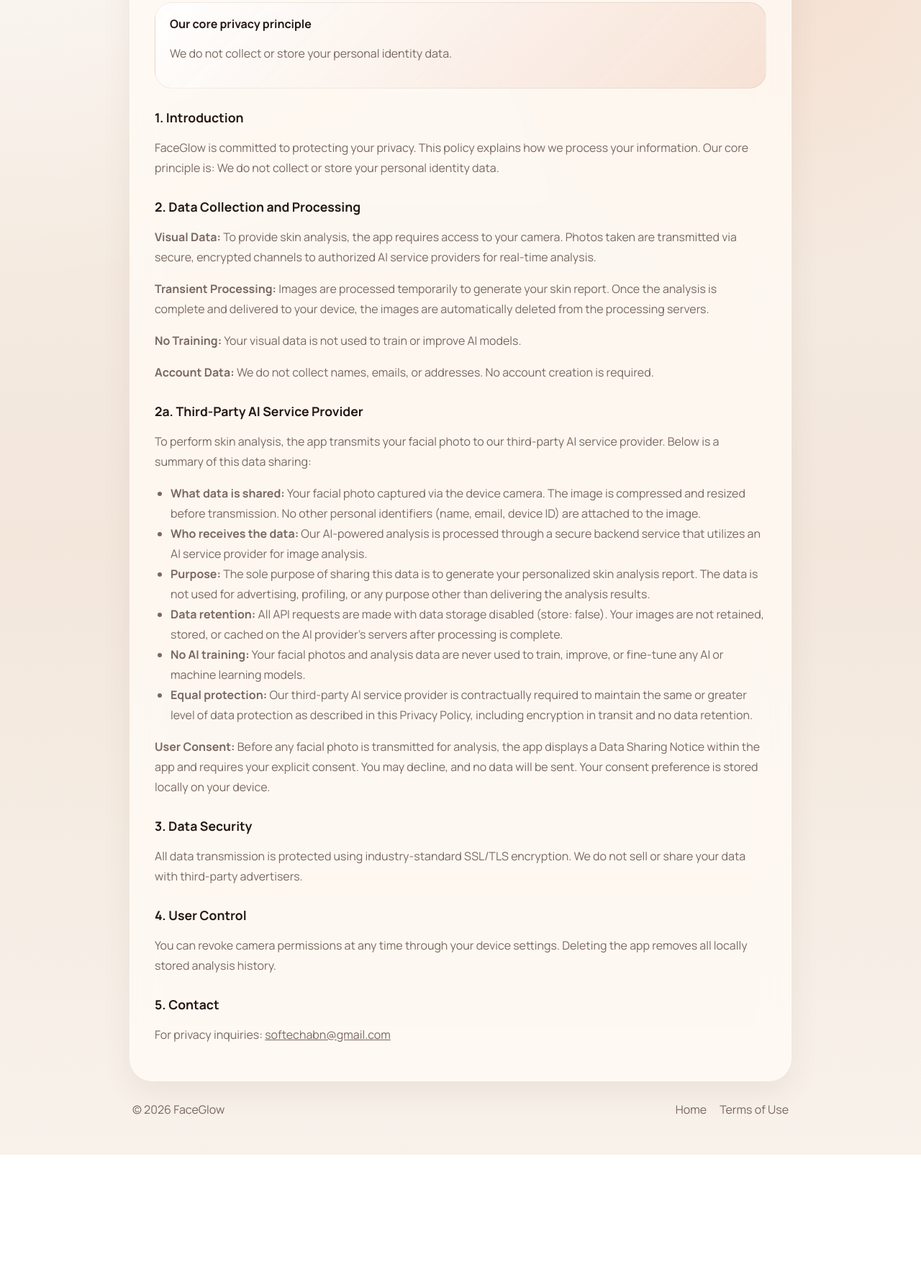
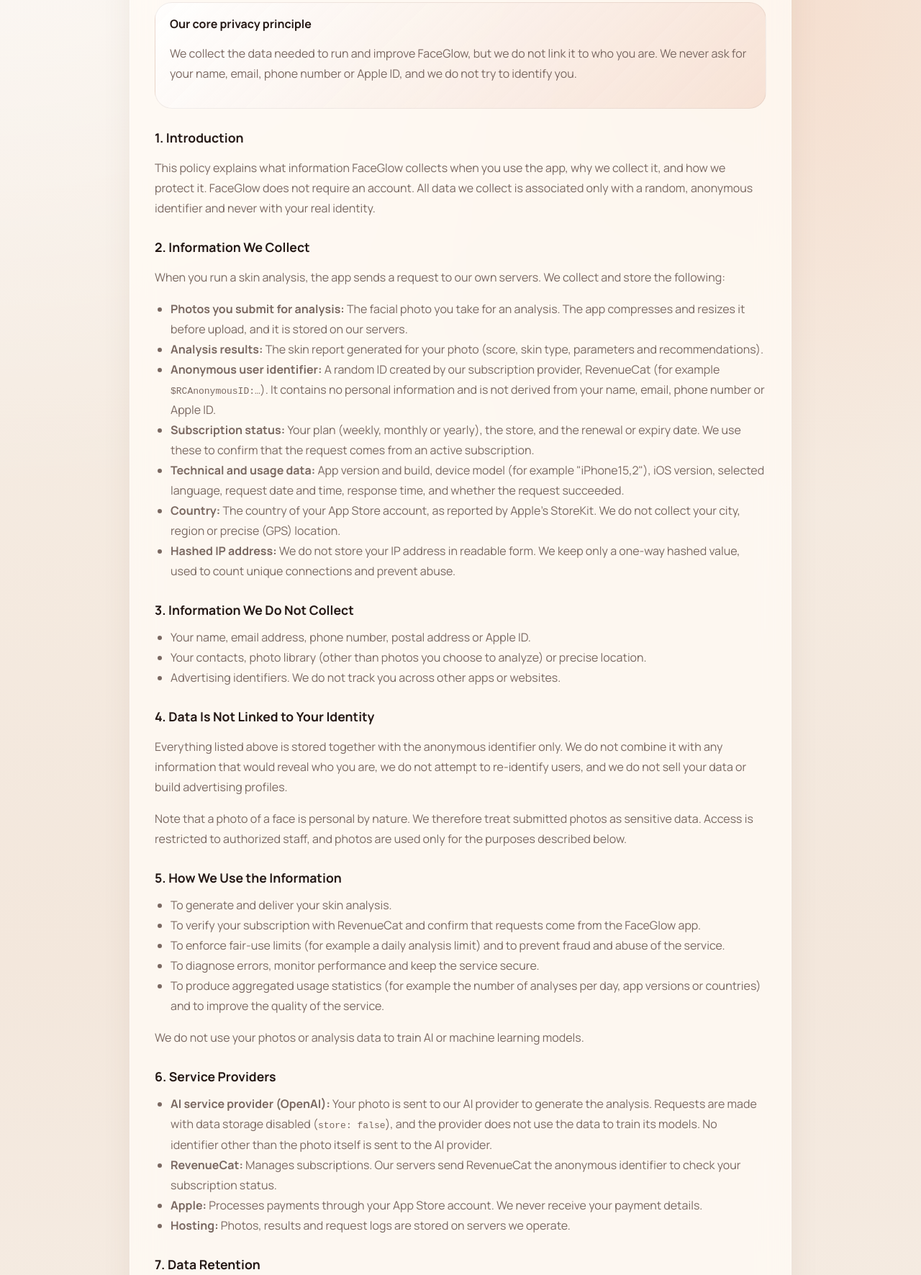
Before and after one commit to busenursahin/skin-analyzer-web, a plain HTML site: page privacy-policy.html in a window 1280 px wide. Shown: the part 279-2050 px from the top of the page at 72% size. Before the commit the page ends 1883 px from the top, so only its background shows below. Drawn offline with nearby package versions, Linux system fonts and the light colour scheme.

Commit message:
docs: gizlilik politikası ve kullanım koşulları veri toplama bölümü
- Toplanan veriler: fotoğraflar, analiz sonuçları, anonim RevenueCat ID, abonelik durumu, teknik veriler, App Store ülkesi, hash'lenmiş IP
- Veriler kimlikle ilişkilendirilmez; AI eğitiminde kullanılmaz
- Kullanım koşullarına veri toplama ve API kötüye kullanım maddeleri

Co-Authored-By: Claude Opus 5.5 <noreply@anthropic.com>

```diff
--- a/privacy-policy.html
+++ b/privacy-policy.html
@@ -30,44 +30,78 @@
 
     <main class="legal-card">
       <h1>1. Privacy Policy (Gizlilik Politikası)</h1>
-      <div class="legal-meta">Last Updated: March 25, 2026</div>
+      <div class="legal-meta">Last Updated: November 20, 2026</div>
 
       <div class="legal-callout">
         <strong>Our core privacy principle</strong>
-        <p>We do not collect or store your personal identity data.</p>
+        <p>We collect the data needed to run and improve FaceGlow, but we do not link it to who you are. We never ask for your name, email, phone number or Apple ID, and we do not try to identify you.</p>
       </div>
 
       <h2>1. Introduction</h2>
-      <p>FaceGlow is committed to protecting your privacy. This policy explains how we process your information. Our core principle is: We do not collect or store your personal identity data.</p>
+      <p>This policy explains what information FaceGlow collects when you use the app, why we collect it, and how we protect it. FaceGlow does not require an account. All data we collect is associated only with a random, anonymous identifier and never with your real identity.</p>
 
-      <h2>2. Data Collection and Processing</h2>
-      <p><strong>Visual Data:</strong> To provide skin analysis, the app requires access to your camera. Photos taken are transmitted via secure, encrypted channels to authorized AI service providers for real-time analysis.</p>
-      <p><strong>Transient Processing:</strong> Images are processed temporarily to generate your skin report. Once the analysis is complete and delivered to your device, the images are automatically deleted from the processing servers.</p>
-      <p><strong>No Training:</strong> Your visual data is not used to train or improve AI models.</p>
-      <p><strong>Account Data:</strong> We do not collect names, emails, or addresses. No account creation is required.</p>
-
-      <h2>2a. Third-Party AI Service Provider</h2>
-
-      <p>To perform skin analysis, the app transmits your facial photo to our third-party AI service provider. Below is a summary of this data sharing:</p>
-
+      <h2>2. Information We Collect</h2>
+      <p>When you run a skin analysis, the app sends a request to our own servers. We collect and store the following:</p>
       <ul>
-          <li><strong>What data is shared:</strong> Your facial photo captured via the device camera. The image is compressed and resized before transmission. No other personal identifiers (name, email, device ID) are attached to the image.</li>
-          <li><strong>Who receives the data:</strong> Our AI-powered analysis is processed through a secure backend service that utilizes an AI service provider for image analysis.</li>
-          <li><strong>Purpose:</strong> The sole purpose of sharing this data is to generate your personalized skin analysis report. The data is not used for advertising, profiling, or any purpose other than delivering the analysis results.</li>
-          <li><strong>Data retention:</strong> All API requests are made with data storage disabled (store: false). Your images are not retained, stored, or cached on the AI provider's servers after processing is complete.</li>
-          <li><strong>No AI training:</strong> Your facial photos and analysis data are never used to train, improve, or fine-tune any AI or machine learning models.</li>
-          <li><strong>Equal protection:</strong> Our third-party AI service provider is contractually required to maintain the same or greater level of data protection as described in this Privacy Policy, including encryption in transit and no data retention.</li>
+        <li><strong>Photos you submit for analysis:</strong> The facial photo you take for an analysis. The app compresses and resizes it before upload, and it is stored on our servers.</li>
+        <li><strong>Analysis results:</strong> The skin report generated for your photo (score, skin type, parameters and recommendations).</li>
+        <li><strong>Anonymous user identifier:</strong> A random ID created by our subscription provider, RevenueCat (for example <code>$RCAnonymousID:…</code>). It contains no personal information and is not derived from your name, email, phone number or Apple ID.</li>
+        <li><strong>Subscription status:</strong> Your plan (weekly, monthly or yearly), the store, and the renewal or expiry date. We use these to confirm that the request comes from an active subscription.</li>
+        <li><strong>Technical and usage data:</strong> App version and build, device model (for example "iPhone15,2"), iOS version, selected language, request date and time, response time, and whether the request succeeded.</li>
+        <li><strong>Country:</strong> The country of your App Store account, as reported by Apple's StoreKit. We do not collect your city, region or precise (GPS) location.</li>
+        <li><strong>Hashed IP address:</strong> We do not store your IP address in readable form. We keep only a one-way hashed value, used to count unique connections and prevent abuse.</li>
       </ul>
 
-      <p><strong>User Consent:</strong> Before any facial photo is transmitted for analysis, the app displays a Data Sharing Notice within the app and requires your explicit consent. You may decline, and no data will be sent. Your consent preference is stored locally on your device.</p>
+      <h2>3. Information We Do Not Collect</h2>
+      <ul>
+        <li>Your name, email address, phone number, postal address or Apple ID.</li>
+        <li>Your contacts, photo library (other than photos you choose to analyze) or precise location.</li>
+        <li>Advertising identifiers. We do not track you across other apps or websites.</li>
+      </ul>
 
-      <h2>3. Data Security</h2>
-      <p>All data transmission is protected using industry-standard SSL/TLS encryption. We do not sell or share your data with third-party advertisers.</p>
+      <h2>4. Data Is Not Linked to Your Identity</h2>
+      <p>Everything listed above is stored together with the anonymous identifier only. We do not combine it with any information that would reveal who you are, we do not attempt to re-identify users, and we do not sell your data or build advertising profiles.</p>
+      <p>Note that a photo of a face is personal by nature. We therefore treat submitted photos as sensitive data. Access is restricted to authorized staff, and photos are used only for the purposes described below.</p>
 
-      <h2>4. User Control</h2>
-      <p>You can revoke camera permissions at any time through your device settings. Deleting the app removes all locally stored analysis history.</p>
+      <h2>5. How We Use the Information</h2>
+      <ul>
+        <li>To generate and deliver your skin analysis.</li>
+        <li>To verify your subscription with RevenueCat and confirm that requests come from the FaceGlow app.</li>
+        <li>To enforce fair-use limits (for example a daily analysis limit) and to prevent fraud and abuse of the service.</li>
+        <li>To diagnose errors, monitor performance and keep the service secure.</li>
+        <li>To produce aggregated usage statistics (for example the number of analyses per day, app versions or countries) and to improve the quality of the service.</li>
+      </ul>
+      <p>We do not use your photos or analysis data to train AI or machine learning models.</p>
 
-      <h2>5. Contact</h2>
+      <h2>6. Service Providers</h2>
+      <ul>
+        <li><strong>AI service provider (OpenAI):</strong> Your photo is sent to our AI provider to generate the analysis. Requests are made with data storage disabled (<code>store: false</code>), and the provider does not use the data to train its models. No identifier other than the photo itself is sent to the AI provider.</li>
+        <li><strong>RevenueCat:</strong> Manages subscriptions. Our servers send RevenueCat the anonymous identifier to check your subscription status.</li>
+        <li><strong>Apple:</strong> Processes payments through your App Store account. We never receive your payment details.</li>
+        <li><strong>Hosting:</strong> Photos, results and request logs are stored on servers we operate.</li>
+      </ul>
+
+      <h2>7. Data Retention</h2>
+      <p>We keep collected data only for as long as it is needed for the purposes described in this policy. After that it is deleted, or kept only in aggregated form that cannot be traced back to an individual identifier.</p>
+
+      <h2>8. Data Security</h2>
+      <p>All data is transmitted with industry-standard TLS encryption. Stored data is protected by access controls, and IP addresses are stored only as one-way hashes.</p>
+
+      <h2>9. Your Choices and Rights</h2>
+      <ul>
+        <li>You decide whether to take and submit a photo. No photo is sent unless you start an analysis.</li>
+        <li>You can revoke camera access at any time in your device settings.</li>
+        <li>Your analysis history is also kept locally on your device. Deleting the app removes that local copy.</li>
+        <li>You may ask us to access or delete the data stored on our servers by emailing us. Because the data is not linked to your identity, we may ask for details that help us locate it, for example the approximate dates and times of your analyses and your device model.</li>
+      </ul>
+
+      <h2>10. Children</h2>
+      <p>FaceGlow is not intended for children under 13 (or the minimum legal age in your country), and we do not knowingly collect data from them.</p>
+
+      <h2>11. Changes to This Policy</h2>
+      <p>We may update this policy from time to time. The "Last Updated" date above shows when it was last changed.</p>
+
+      <h2>12. Contact</h2>
       <p>For privacy inquiries: <a href="mailto:softechabn@gmail.com">softechabn@gmail.com</a></p>
     </main>
 
```
Also changed, not shown: terms-of-use.html (+11 -4 lines).
